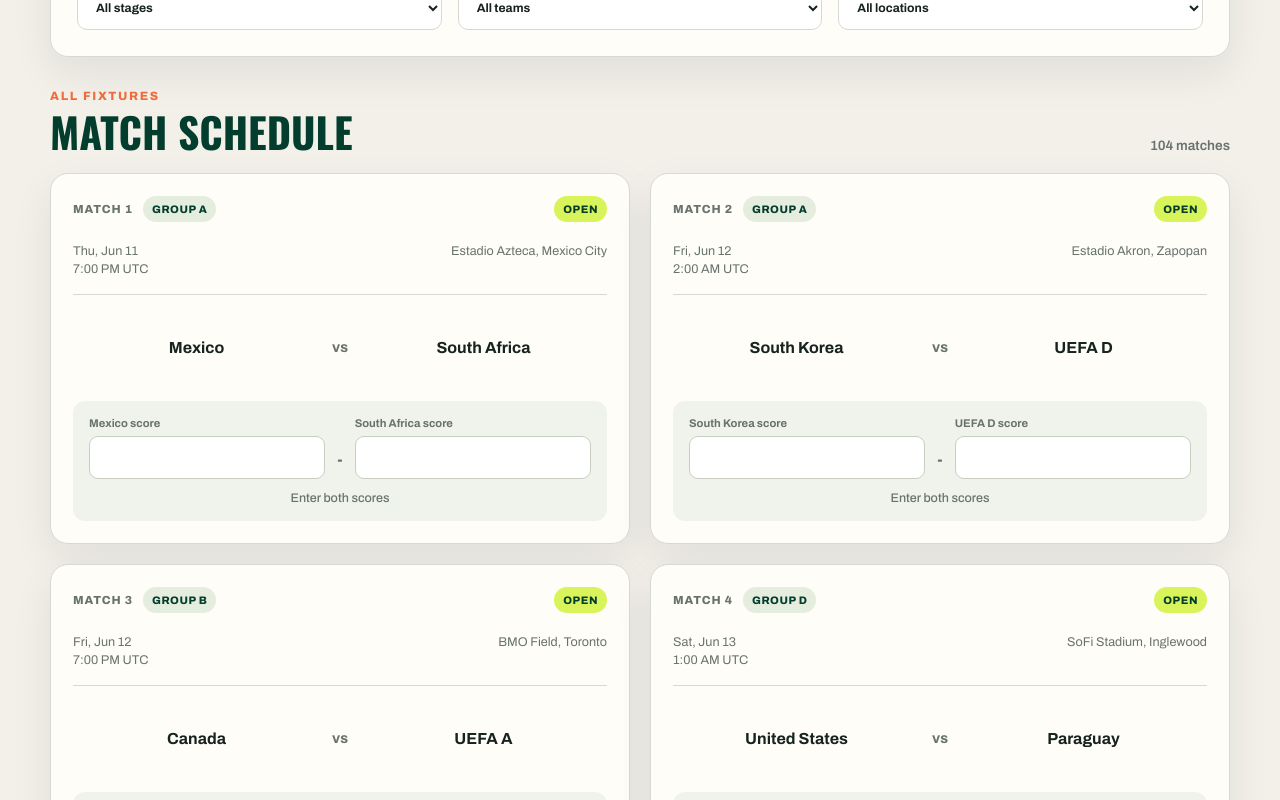
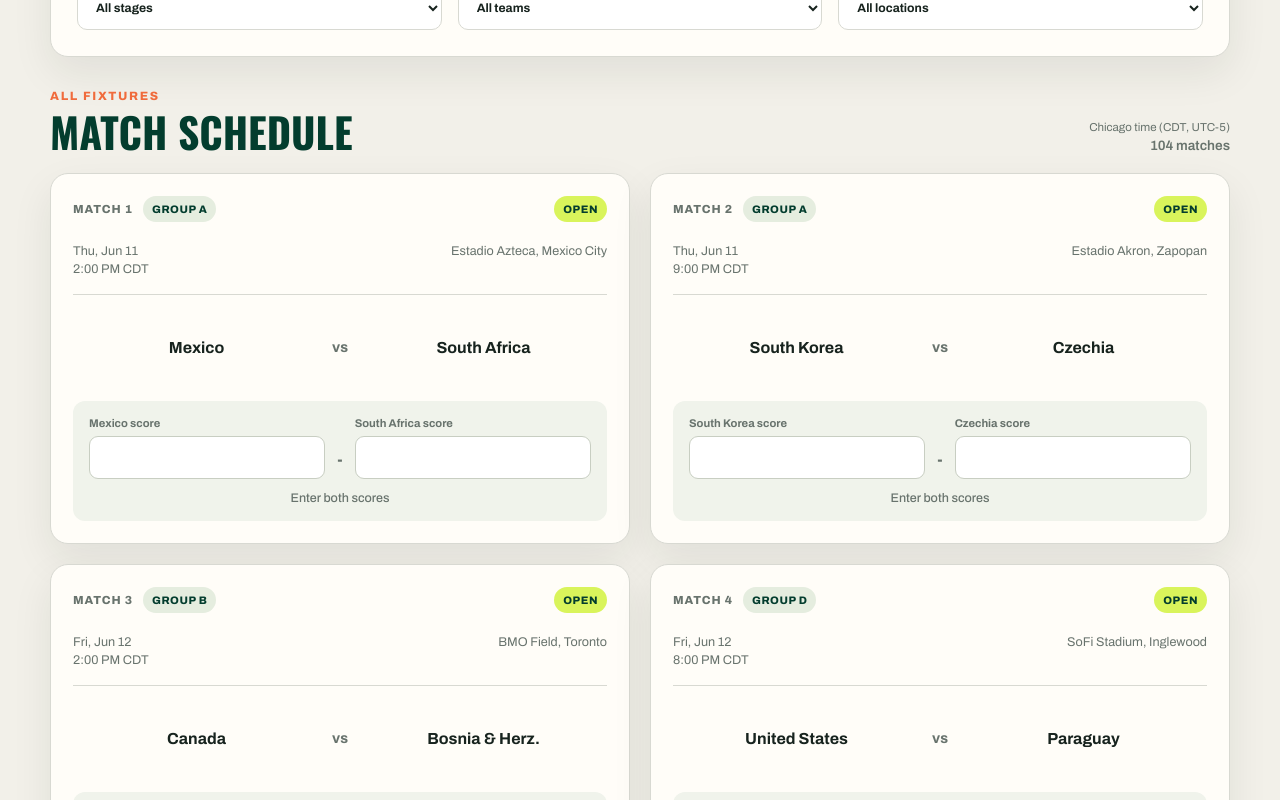
Before and after one commit to Barderus/Final_Whistle, a React (Vite) app: page / in a window 1280 px wide. Shown: the part 580-1380 px from the top of the page. Built offline with nearby package versions, Linux system fonts and the light colour scheme.

Commit message:
Update schedule availability and Chicago times

```diff
--- a/src/App.jsx
+++ b/src/App.jsx
@@ -5,7 +5,11 @@ import MatchCard from "./components/MatchCard";
 import MatchFilters from "./components/MatchFilters";
 import Navbar from "./components/Navbar";
 import { parseMatchesCsv } from "./utils/csv";
-import { isGroupStage, isKnockoutStage } from "./utils/matches";
+import {
+  isGroupStage,
+  isKnockoutStage,
+  isPlaceholderTeam,
+} from "./utils/matches";
 
 const emptyFilters = {
   stage: "",
@@ -51,7 +55,9 @@ export default function App() {
     () =>
       [
         ...new Set(
-          matches.flatMap((match) => [match.team1, match.team2]),
+          matches
+            .flatMap((match) => [match.team1, match.team2])
+            .filter((team) => !isPlaceholderTeam(team)),
         ),
       ].sort(),
     [matches],
@@ -191,10 +197,13 @@ export default function App() {
                   </h2>
                 </div>
                 {status === "ready" && (
-                  <span className="match-count">
-                    {visibleMatches.length}{" "}
-                    {visibleMatches.length === 1 ? "match" : "matches"}
-                  </span>
+                  <div className="schedule-summary">
+                    <span>Chicago time (CDT, UTC-5)</span>
+                    <span className="match-count">
+                      {visibleMatches.length}{" "}
+                      {visibleMatches.length === 1 ? "match" : "matches"}
+                    </span>
+                  </div>
                 )}
               </div>
               {renderScheduleContent()}
--- a/src/components/MatchCard.jsx
+++ b/src/components/MatchCard.jsx
@@ -2,6 +2,7 @@ import {
   formatMatchDate,
   formatMatchTime,
   isMatchLocked,
+  isMatchUnlocked,
 } from "../utils/matches";
 import PredictionForm from "./PredictionForm";
 
@@ -12,16 +13,29 @@ export default function MatchCard({
   readOnly = false,
 }) {
   const locked = isMatchLocked(match.start_time);
+  const unlocked = isMatchUnlocked(match);
+  const statusLabel = locked
+    ? "Locked"
+    : unlocked
+      ? "Open"
+      : "Waiting on teams";
 
   return (
-    <article className="match-card">
+    <article
+      aria-disabled={!unlocked}
+      className={`match-card ${!unlocked ? "is-disabled" : ""}`}
+    >
       <div className="match-card-header">
         <div>
           <span className="match-number">Match {match.match_number}</span>
           <span className="stage-pill">{match.stage}</span>
         </div>
-        <span className={`lock-status ${locked ? "is-locked" : ""}`}>
-          {locked ? "Locked" : "Open"}
+        <span
+          className={`lock-status ${
+            locked ? "is-locked" : !unlocked ? "is-unavailable" : ""
+          }`}
+        >
+          {statusLabel}
         </span>
       </div>
 
@@ -39,7 +53,11 @@ export default function MatchCard({
         <strong>{match.team2}</strong>
       </div>
 
-      {locked || readOnly ? (
+      {!unlocked ? (
+        <div className="locked-prediction">
+          <span>Predictions open when both teams are confirmed.</span>
+        </div>
+      ) : locked || readOnly ? (
         <div className="locked-prediction">
           {prediction?.team1Score !== "" &&
           prediction?.team1Score !== undefined &&
--- a/src/styles/global.css
+++ b/src/styles/global.css
@@ -276,6 +276,14 @@ select {
   font-weight: 600;
 }
 
+.schedule-summary {
+  display: grid;
+  gap: 5px;
+  color: var(--muted);
+  font-size: 0.72rem;
+  text-align: right;
+}
+
 .match-grid,
 .friend-grid {
   display: grid;
@@ -294,6 +302,24 @@ select {
 
 .match-card {
   padding: 22px;
+}
+
+.match-card.is-disabled {
+  border-color: #c9cbc5;
+  color: #7a817d;
+  background: #e7e7e2;
+  box-shadow: none;
+}
+
+.match-card.is-disabled .match-meta,
+.match-card.is-disabled .teams,
+.match-card.is-disabled .match-number {
+  color: #7a817d;
+}
+
+.match-card.is-disabled .stage-pill,
+.match-card.is-disabled .locked-prediction {
+  background: #d7d8d3;
 }
 
 .match-card-header,
@@ -338,6 +364,11 @@ select {
 .lock-status.is-locked {
   color: #7f2e16;
   background: #ffe0d5;
+}
+
+.lock-status.is-unavailable {
+  color: #5f6561;
+  background: #d7d8d3;
 }
 
 .match-meta {
@@ -609,6 +640,10 @@ footer p {
     align-items: flex-start;
   }
 
+  .schedule-summary {
+    text-align: left;
+  }
+
   .match-meta {
     display: grid;
   }
--- a/src/utils/matches.js
+++ b/src/utils/matches.js
@@ -1,4 +1,5 @@
 const GROUP_STAGE_PATTERN = /^Group /;
+const DISPLAY_TIME_ZONE = "America/Chicago";
 
 export function isGroupStage(stage) {
   return GROUP_STAGE_PATTERN.test(stage);
@@ -8,11 +9,26 @@ export function isKnockoutStage(stage) {
   return !isGroupStage(stage);
 }
 
+export function isPlaceholderTeam(team) {
+  return (
+    /^(?:UEFA|FIFA)\s+\w+$/i.test(team) ||
+    /^(?:W|L)\d+$/i.test(team) ||
+    /^\d[A-L]+$/i.test(team)
+  );
+}
+
+export function isMatchUnlocked(match) {
+  return (
+    !isPlaceholderTeam(match.team1) && !isPlaceholderTeam(match.team2)
+  );
+}
+
 export function formatMatchDate(startTime) {
   return new Intl.DateTimeFormat(undefined, {
     weekday: "short",
     month: "short",
     day: "numeric",
+    timeZone: DISPLAY_TIME_ZONE,
   }).format(new Date(startTime));
 }
 
@@ -20,6 +36,7 @@ export function formatMatchTime(startTime) {
   return new Intl.DateTimeFormat(undefined, {
     hour: "numeric",
     minute: "2-digit",
+    timeZone: DISPLAY_TIME_ZONE,
     timeZoneName: "short",
   }).format(new Date(startTime));
 }
```
Also changed, not shown: public/matches.csv.
